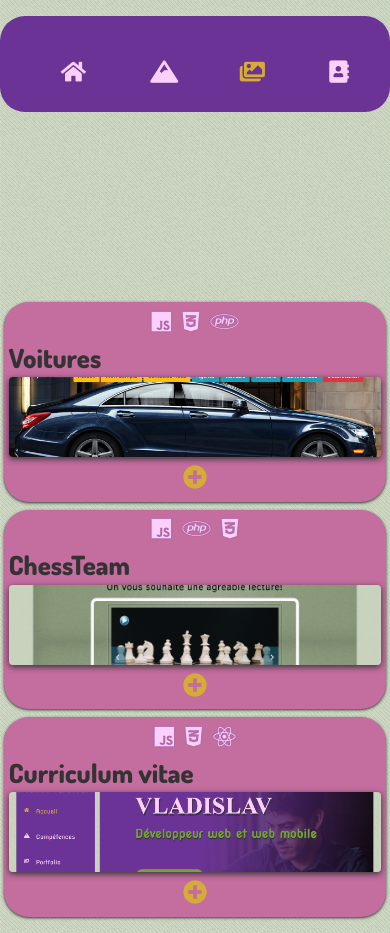
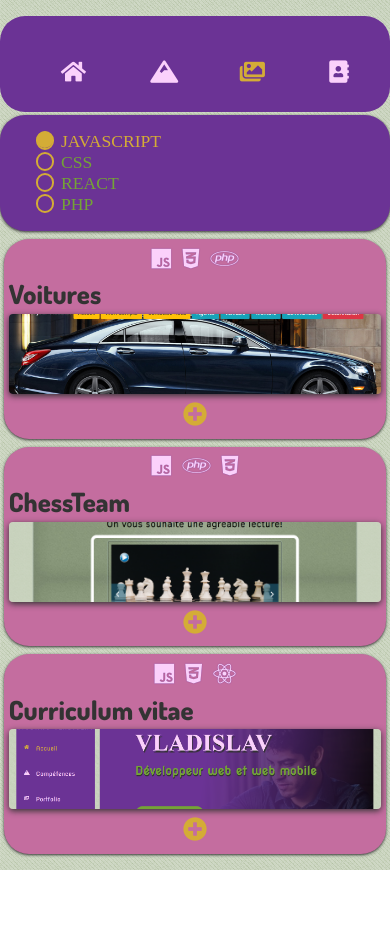
Before and after one commit to cnvvcvlad/cv-react, a React (Create React App) app: page /portfolio in a window 390 px wide. After the commit the page ends 870 px from the top, so only its background shows below. Built offline with nearby package versions, Linux system fonts and the light colour scheme; a web font is replaced by a local one.

Commit message:
Styled radiodisplay and add new task

```diff
--- a/src/styles/pages/_portfolio.scss
+++ b/src/styles/pages/_portfolio.scss
@@ -220,15 +220,23 @@
   }
 }
 @media (max-width: 520px){
+  .portfolio {
     .radioDisplay {
-    display: none !important;
+      // display: none !important;
+      display: flex;
+      flex-direction: column;
+      justify-content: center;
+      align-items: start;
+      align-content: center;
     }
     .portfolioContent {
       grid-template-rows: 1fr !important;
+      min-height: 30vh;
 
       .project {
         grid-template-rows: 30px 40px 80px 40px !important;
         width: 98% !important;
+        max-height: 100%;
 
         img {
           height: 100% !important;
@@ -239,3 +247,4 @@
       }
     }
   }
+}
```
Also changed, not shown: 1 other file (tests, documents, lock files or other folders). Lines whose indentation alone changed are shown as unchanged.
